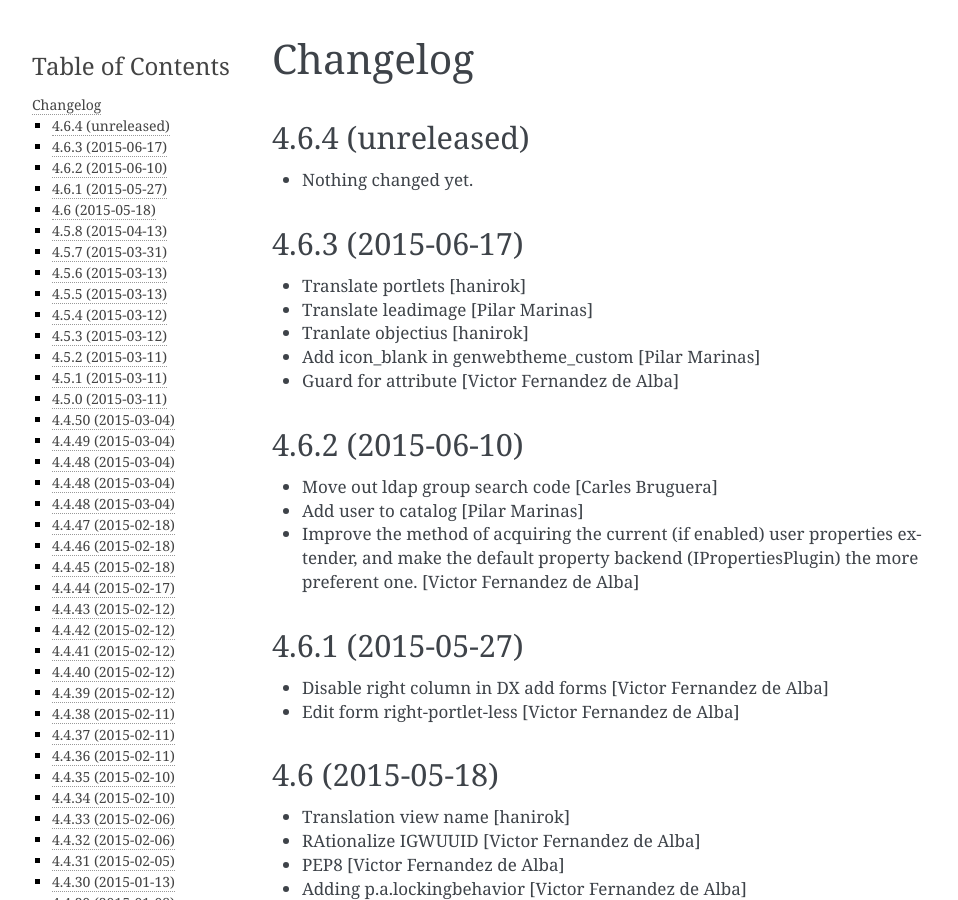
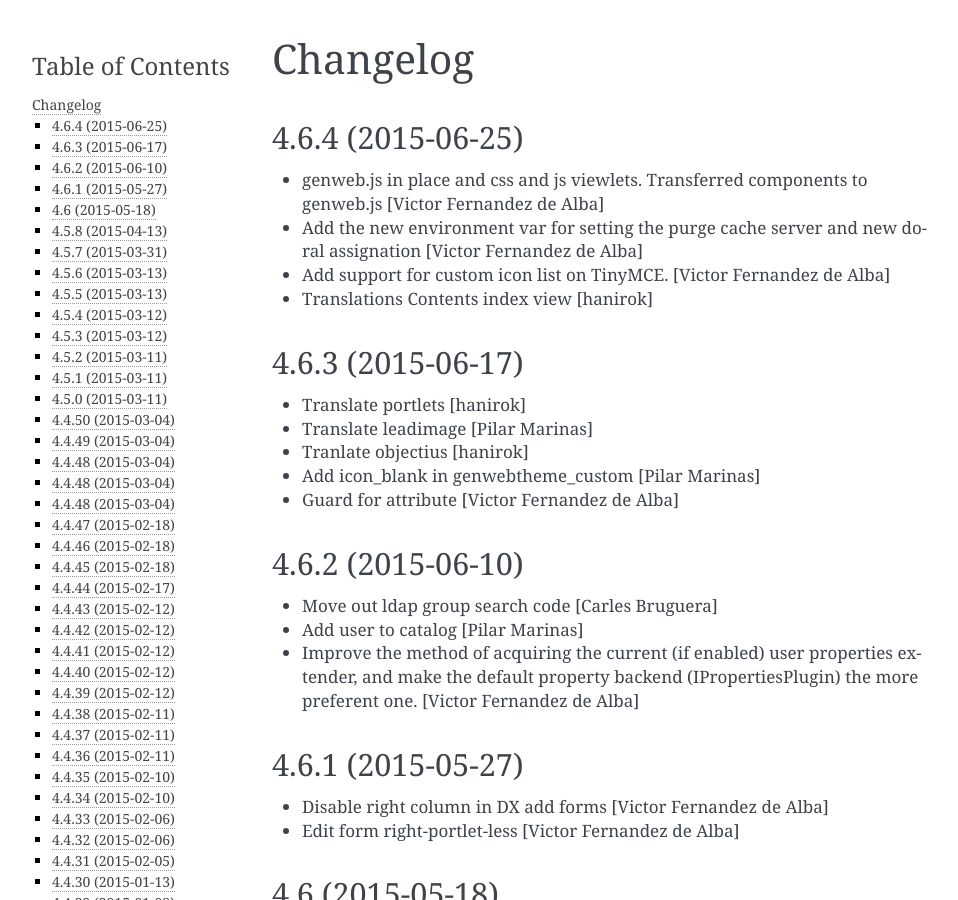
Before and after one commit to UPCnet/genweb.core, a Sphinx documentation site: the page built from docs/HISTORY.rst, in a window 1280 px wide and 900 px high. Shown: the whole window, without its empty margins (148-1106 px from the left). Built offline with Sphinx 7.4.7, drawn with Linux system fonts in a browser that asks for light colours.

Commit message:
Preparing release 4.6.4

```diff
--- a/docs/HISTORY.rst
+++ b/docs/HISTORY.rst
@@ -1,11 +1,13 @@
 Changelog
 =========
 
-4.6.4 (unreleased)
+4.6.4 (2015-06-25)
 ------------------
 
-- Nothing changed yet.
-
+* genweb.js in place and css and js viewlets. Transferred components to genweb.js [Victor Fernandez de Alba]
+* Add the new environment var for setting the purge cache server and new doral assignation [Victor Fernandez de Alba]
+* Add support for custom icon list on TinyMCE. [Victor Fernandez de Alba]
+* Translations Contents index view [hanirok]
 
 4.6.3 (2015-06-17)
 ------------------
--- a/setup.py
+++ b/setup.py
@@ -1,7 +1,7 @@
 from setuptools import setup, find_packages
 import os
 
-version = '4.6.4.dev0'
+version = '4.6.4'
 
 README = open('README.rst').read()
 HISTORY = open(os.path.join('docs', 'HISTORY.rst')).read()
```
